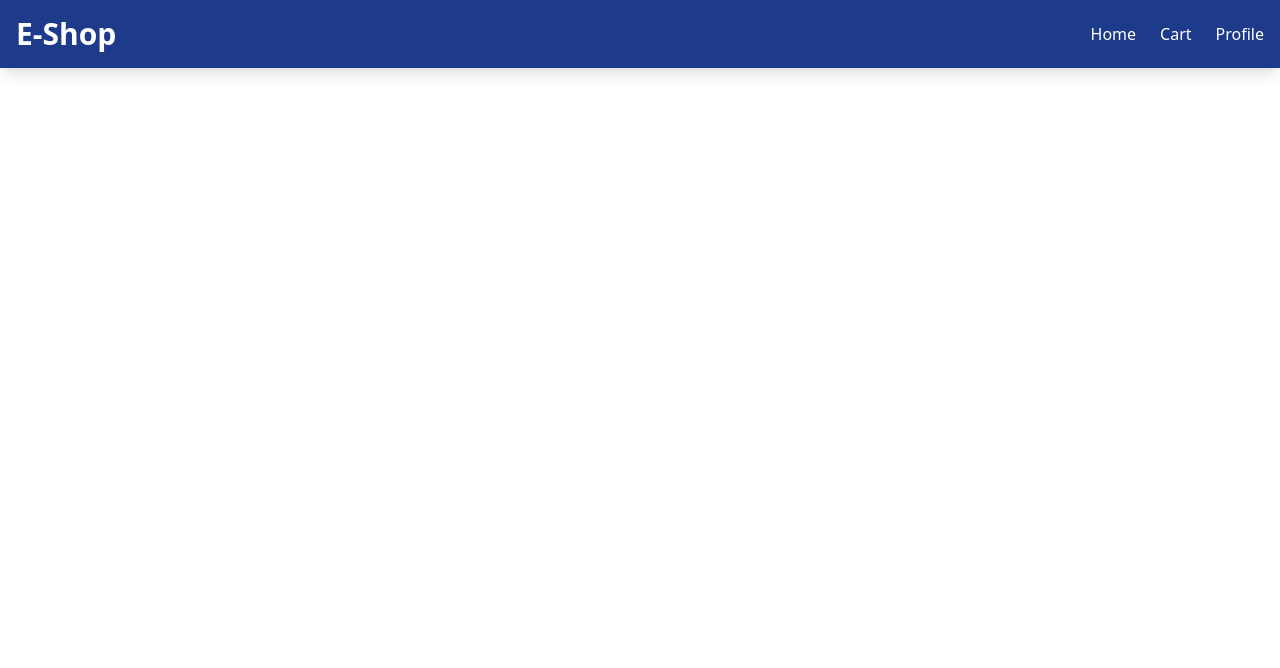
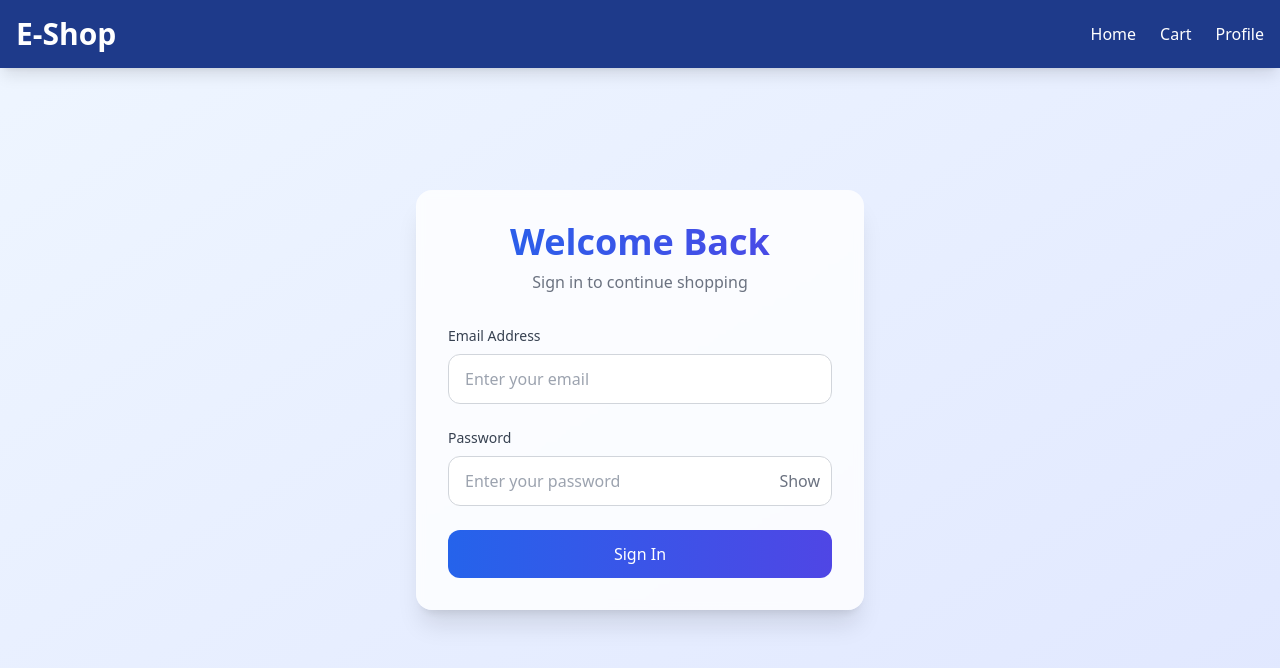
Before and after one commit to mustajaab1/Semester-Project-E-Commerce-Platform-, a React (Create React App) app: page /login in a window 1280 px wide. Shown: the top 668 px of the page. Built offline with nearby package versions, Linux system fonts and the light colour scheme.

Commit message:
add login functionality and authorization

```diff
--- a/package.json
+++ b/package.json
@@ -11,6 +11,7 @@
     "postcss": "^8.5.3",
     "react": "^19.1.0",
     "react-dom": "^19.1.0",
+    "react-icons": "^5.5.0",
     "react-router-dom": "^7.5.2",
     "react-scripts": "5.0.1",
     "tailwindcss": "^3.4.17",
--- a/src/App.js
+++ b/src/App.js
@@ -4,15 +4,39 @@ import Header from './components/header'; // Import Header
 import Home from './pages/Home';  // Create Home page component
 import Cart from './pages/Cart';  // Create Cart page component
 import Profile from './pages/Profile';  // Create Profile page component
+import Login from './pages/Login'; // Add this import
+import ProtectedRoute from './components/ProtectedRoute'; // Add this import
 
 function App() {
   return (
     <Router>
       <Header />  {/* Add Header to all pages */}
       <Routes>
-        <Route path="/" element={<Home />} />
-        <Route path="/cart" element={<Cart />} />
-        <Route path="/profile" element={<Profile />} />
+        <Route path="/login" element={<Login />} />
+        <Route
+          path="/"
+          element={
+            <ProtectedRoute>
+              <Home />
+            </ProtectedRoute>
+          }
+        />
+        <Route
+          path="/cart"
+          element={
+            <ProtectedRoute>
+              <Cart />
+            </ProtectedRoute>
+          }
+        />
+        <Route
+          path="/profile"
+          element={
+            <ProtectedRoute>
+              <Profile />
+            </ProtectedRoute>
+          }
+        />
       </Routes>
     </Router>
   );
--- /dev/null
+++ b/src/components/ProtectedRoute.js
@@ -0,0 +1,11 @@
+import React from 'react';
+import { Navigate } from 'react-router-dom';
+import auth from '../services/auth';
+
+export default function ProtectedRoute({ children }) {
+  if (!auth.isAuthenticated()) {
+    return <Navigate to="/login" replace />;
+  }
+
+  return children;
+}
--- /dev/null
+++ b/src/components/header/index.js
@@ -0,0 +1,16 @@
+import { useNavigate } from 'react-router-dom';
+import auth from '../../services/auth';
+
+// Inside your Header component
+const handleLogout = () => {
+  auth.logout();
+  navigate('/login');
+};
+
+// Add this to your header menu/buttons
+<button
+  onClick={handleLogout}
+  className="text-gray-600 hover:text-gray-800"
+>
+  Logout
+</button>
--- a/src/pages/Home.js
+++ b/src/pages/Home.js
@@ -17,36 +17,41 @@ export default function Home() {
   );
 
   return (
-    <div className="p-4 mt-20 bg-gray-100 min-h-screen">
-      <h1 className="text-5xl font-extrabold text-blue-800 text-center mb-6">
-        Welcome to E-Shop!
+    <div className="min-h-screen bg-gradient-to-br from-blue-50 to-indigo-100 p-8 pt-24 pb-32">
+      <h1 className="text-6xl font-extrabold text-transparent bg-clip-text bg-gradient-to-r from-blue-600 to-indigo-600 text-center mb-12 animate-fade-in">
+        Welcome to GikiFy!
       </h1>
 
       {/* Search bar */}
-      <SearchBar value={searchTerm} onChange={setSearchTerm} />
+      <div className="max-w-2xl mx-auto mb-12">
+        <SearchBar value={searchTerm} onChange={setSearchTerm} />
+      </div>
 
       {/* Conditionally render no-results message or product grid */}
       {filtered.length === 0 ? (
-        <p className="text-center text-gray-500 mt-10">
+        <p className="text-center text-gray-600 mt-16 text-xl font-light animate-fade-in">
           No products match your search.
         </p>
       ) : (
-        <div className="grid grid-cols-1 sm:grid-cols-2 lg:grid-cols-3 gap-6">
-          {filtered.map(product => (
+        <div className="grid grid-cols-1 sm:grid-cols-2 lg:grid-cols-3 xl:grid-cols-4 gap-8 max-w-7xl mx-auto">
+          {filtered.map((product, index) => (
             <div
               key={product.id}
-              className="bg-white p-6 rounded-lg shadow-lg hover:shadow-2xl transition-all"
+              className="group bg-white backdrop-blur-sm bg-opacity-80 p-6 rounded-2xl shadow-xl hover:shadow-2xl transition-all duration-300 transform hover:-translate-y-1"
+              style={{ animationDelay: `${index * 100}ms` }}
             >
-              <img
-                src={product.image_url}
-                alt={product.name}
-                className="w-full h-48 object-cover rounded-md mb-4"
-              />
-              <h3 className="text-xl font-semibold text-blue-800 mb-2">
+              <div className="relative overflow-hidden rounded-xl mb-6">
+                <img
+                  src={product.image_url}
+                  alt={product.name}
+                  className="w-full h-56 object-cover transform group-hover:scale-105 transition-transform duration-300"
+                />
+              </div>
+              <h3 className="text-xl font-semibold bg-gradient-to-r from-blue-600 to-indigo-600 bg-clip-text text-transparent mb-3">
                 {product.name}
               </h3>
-              <p className="text-gray-600 mb-4">{product.description}</p>
-              <button className="w-full bg-blue-600 text-white py-2 rounded-md hover:bg-blue-700 transition-all">
+              <p className="text-gray-600 mb-6 line-clamp-2">{product.description}</p>
+              <button className="w-full bg-gradient-to-r from-blue-600 to-indigo-600 text-white py-3 rounded-xl font-medium hover:from-blue-700 hover:to-indigo-700 transform transition-all duration-300 hover:shadow-lg">
                 Add to Cart
               </button>
             </div>
--- /dev/null
+++ b/src/pages/Login.js
@@ -0,0 +1,104 @@
+import React, { useState } from 'react';
+import { useNavigate } from 'react-router-dom';
+import auth from '../services/auth'; // Import auth service
+
+export default function Login() {
+  const [email, setEmail] = useState('');
+  const [password, setPassword] = useState('');
+  const [error, setError] = useState('');
+  const [isLoading, setIsLoading] = useState(false);
+  const [showPassword, setShowPassword] = useState(false);
+  const navigate = useNavigate();
+
+  const handleSubmit = async (e) => {
+    e.preventDefault();
+    setError('');
+    setIsLoading(true);
+
+    try {
+      const success = await auth.login(email, password);
+      if (success) {
+        navigate('/'); // Redirect to home page after successful login
+      } else {
+        setError('Invalid credentials');
+      }
+    } catch (error) {
+      setError('Login failed. Please try again.');
+      console.error('Login error:', error);
+    } finally {
+      setIsLoading(false);
+    }
+  };
+
+  return (
+    <div className="min-h-screen bg-gradient-to-br from-blue-50 to-indigo-100 flex items-center justify-center p-6">
+      <div className="max-w-md w-full bg-white rounded-2xl shadow-xl p-8 space-y-8 backdrop-blur-sm bg-opacity-80">
+        <div className="text-center">
+          <h2 className="text-4xl font-bold bg-gradient-to-r from-blue-600 to-indigo-600 bg-clip-text text-transparent mb-2">
+            Welcome Back
+          </h2>
+          <p className="text-gray-500">Sign in to continue shopping</p>
+        </div>
+
+        {error && (
+          <div className="bg-red-50 text-red-500 p-4 rounded-lg text-center">
+            {error}
+          </div>
+        )}
+
+        <form onSubmit={handleSubmit} className="space-y-6">
+          <div>
+            <label className="text-sm font-medium text-gray-700 block mb-2">
+              Email Address
+            </label>
+            <input
+              type="email"
+              required
+              value={email}
+              onChange={(e) => setEmail(e.target.value)}
+              className="w-full px-4 py-3 rounded-xl border border-gray-300 focus:ring-2 focus:ring-blue-500 focus:border-transparent outline-none transition-all"
+              placeholder="Enter your email"
+            />
+          </div>
+
+          <div>
+            <label className="text-sm font-medium text-gray-700 block mb-2">
+              Password
+            </label>
+            <div className="relative">
+              <input
+                type={showPassword ? "text" : "password"}
+                required
+                value={password}
+                onChange={(e) => setPassword(e.target.value)}
+                className="w-full px-4 py-3 rounded-xl border border-gray-300 focus:ring-2 focus:ring-blue-500 focus:border-transparent outline-none transition-all"
+                placeholder="Enter your password"
+              />
+              <button
+                type="button"
+                onClick={() => setShowPassword(!showPassword)}
+                className="absolute right-3 top-1/2 -translate-y-1/2 text-gray-500 hover:text-gray-700 focus:outline-none"
+              >
+                {showPassword ? (
+                  "Hide"
+                ) : (
+                  "Show"
+                )}
+              </button>
+            </div>
+          </div>
+
+          <button
+            type="submit"
+            disabled={isLoading}
+            className={`w-full bg-gradient-to-r from-blue-600 to-indigo-600 text-white py-3 rounded-xl font-medium
+              ${!isLoading ? 'hover:from-blue-700 hover:to-indigo-700 transform transition-all duration-300 hover:shadow-lg' : 'opacity-75 cursor-not-allowed'}
+            `}
+          >
+            {isLoading ? 'Signing in...' : 'Sign In'}
+          </button>
+        </form>
+      </div>
+    </div>
+  );
+}
--- /dev/null
+++ b/src/services/auth.js
@@ -0,0 +1,32 @@
+import api from './api';
+
+// Temporary test credentials (REMOVE IN PRODUCTION)
+const TEST_CREDENTIALS = {
+  email: 'mustajaabx@gmail.com',
+  password: 'password123'
+};
+
+export const auth = {
+  login: async (email, password) => {
+    // Simulate API call delay
+    await new Promise(resolve => setTimeout(resolve, 1000));
+
+    // For testing purposes only - replace with real API call
+    if (email === TEST_CREDENTIALS.email && password === TEST_CREDENTIALS.password) {
+      const fakeToken = 'fake-jwt-token';
+      localStorage.setItem('token', fakeToken);
+      return true;
+    }
+    return false;
+  },
+
+  logout: () => {
+    localStorage.removeItem('token');
+  },
+
+  isAuthenticated: () => {
+    return !!localStorage.getItem('token');
+  }
+};
+
+export default auth;
--- a/tailwind.config.js
+++ b/tailwind.config.js
@@ -4,7 +4,17 @@ module.exports = {
     "./public/**/*.html"  // Scans HTML files in public (if you have custom ones)
   ],
   theme: {
-    extend: {},
+    extend: {
+      animation: {
+        'fade-in': 'fadeIn 0.5s ease-out forwards',
+      },
+      keyframes: {
+        fadeIn: {
+          '0%': { opacity: '0', transform: 'translateY(10px)' },
+          '100%': { opacity: '1', transform: 'translateY(0)' },
+        },
+      },
+    },
   },
   plugins: [],
 };
```
Also changed, not shown: 1 other file (tests, documents, lock files or other folders).
